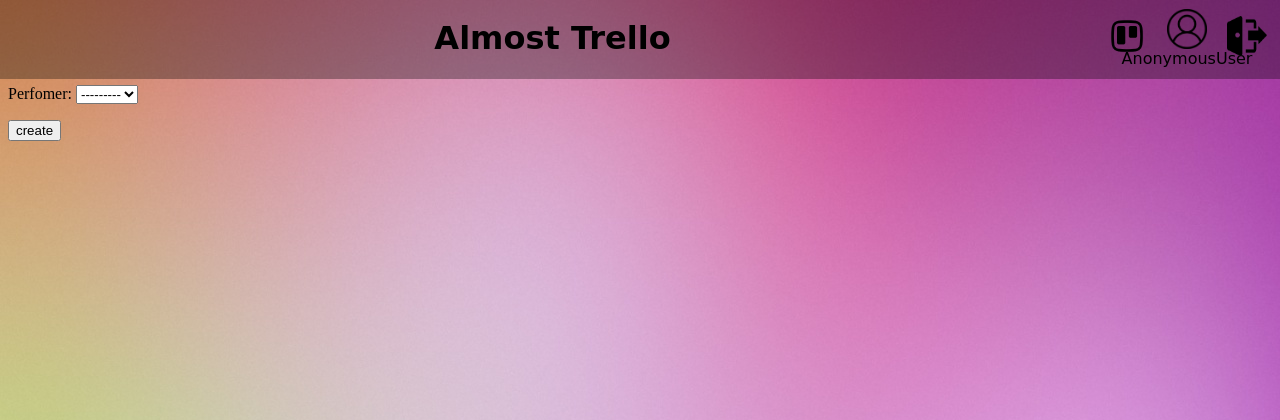
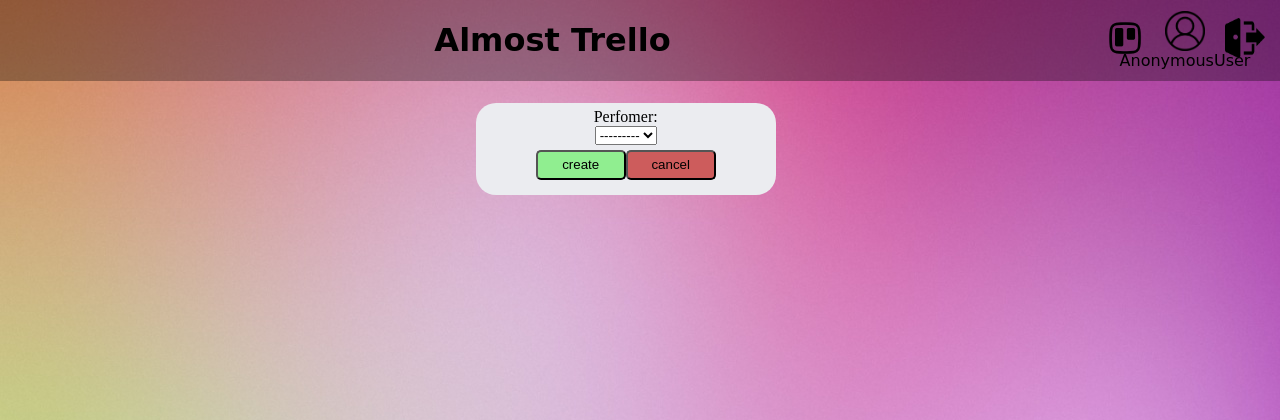
Before and after one commit to frikcio/Allmost_Trello, a Django app: template templates/create_card.html in a window 1280 px wide. Shown: the top 420 px of the page. Run offline with Django 3.2, Linux system fonts and the light colour scheme; the template is opened without the code that fills it: values that come from a table or form of the project are taken from there, others are empty.

Commit message:
added: finalized frontend for template "create_card"

```diff
--- a/desk/static/styles/create.css
+++ b/desk/static/styles/create.css
@@ -2,7 +2,7 @@ body {
     background-image: url("../images/body.jpg");
 }
 .head {
-    margin: -10px;
+    margin: -8px;
     background-color: #00000052;
     display: flex;
     justify-content: space-between;
@@ -35,3 +35,49 @@ body {
     align-items: center;
     color: black;
 }
+
+form{
+    display: flex;
+    flex-direction: column;
+    align-items: center;
+    background-color: #ebecf0;
+    border-radius: 20px;
+    width: 300px;
+    padding-bottom: 15px;
+    margin-left: 37%;
+    margin-top: 30px;
+}
+
+.buttons{
+    display: flex;
+    justify-content: space-around;
+}
+
+.accept{
+    height: 30px;
+    width: 90px;
+    border-radius: 5px;
+    background-color: lightgreen;
+}
+
+.cancel{
+    height: 30px;
+    width: 90px;
+    border-radius: 5px;
+    background-color: indianred;
+}
+
+p{
+    display: flex;
+    flex-direction: column;
+    align-items: center;
+    margin-top: 5px;
+    margin-bottom: 5px;
+}
+
+p textarea{
+    max-height: 140px;
+    min-height: 140px;
+    max-width: 170px;
+    min-width: 170px;
+}
--- a/templates/create_card.html
+++ b/templates/create_card.html
@@ -34,7 +34,11 @@
             <form method="post">
                 {% csrf_token %}
                 {{ form.as_p }}
-                <button type="submit" value="create"> create </button>
+                <div class="buttons">
+                    <button class="accept" type="submit" value="create"> create </button>
+                    <a href="{% url 'index' %}"><button class="cancel" type="button">cancel</button></a>
+                </div>
+
             </form>
         </div>
     {% endif %}
```
Also changed, not shown: templates/change_text.html (+4 -3 lines).
